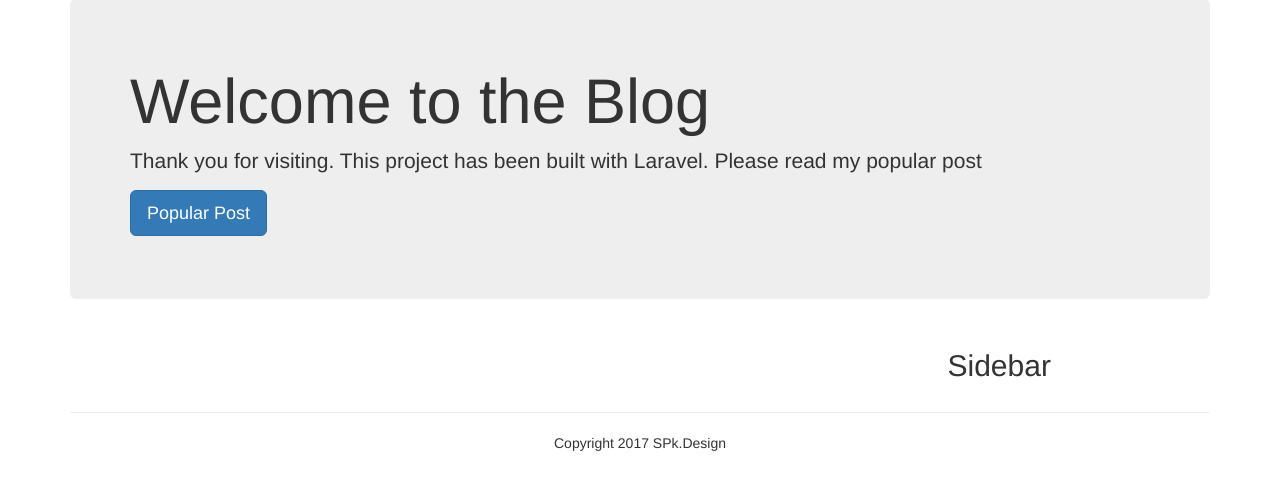
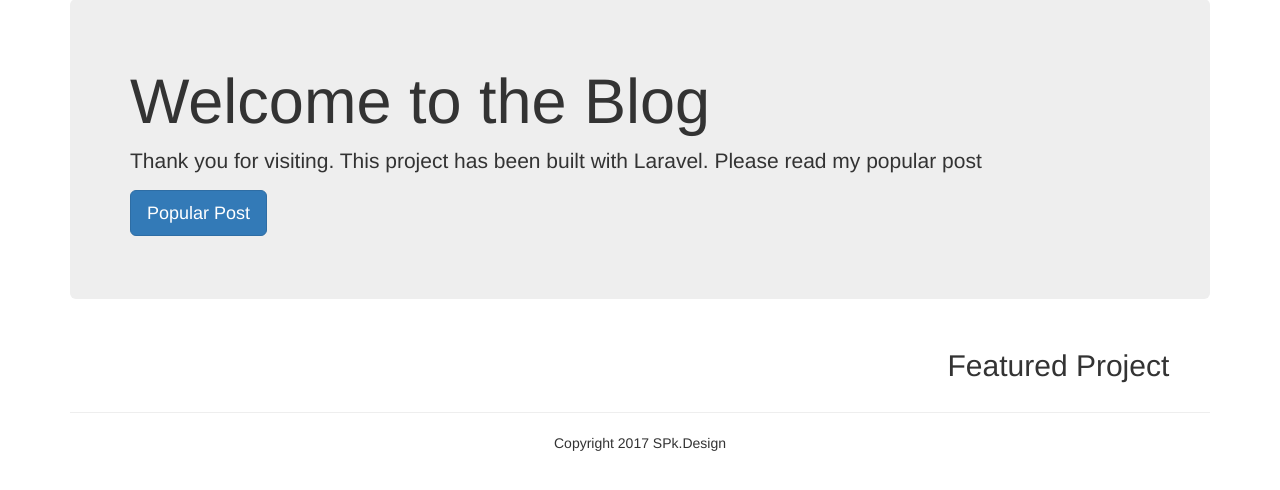
Before and after one commit to spkellydev/laravel-blog, a Laravel app: page / in a window 1280 px wide. Shown: the part 143-633 px from the top of the page. Run offline with Laravel 8, Linux system fonts and the light colour scheme; data that the repository does not hold is empty; some libraries are stand-ins or nearby versions.

```diff
--- a/resources/views/pages/welcome.blade.php
+++ b/resources/views/pages/welcome.blade.php
@@ -28,7 +28,7 @@
         @endforeach
         </div>
         <div class="col-md-3 col-md-offset-1">
-            <h2>Sidebar</h2>
+            <h2>Featured Project</h2>
         </div>
       </div>
 @endsection
```
